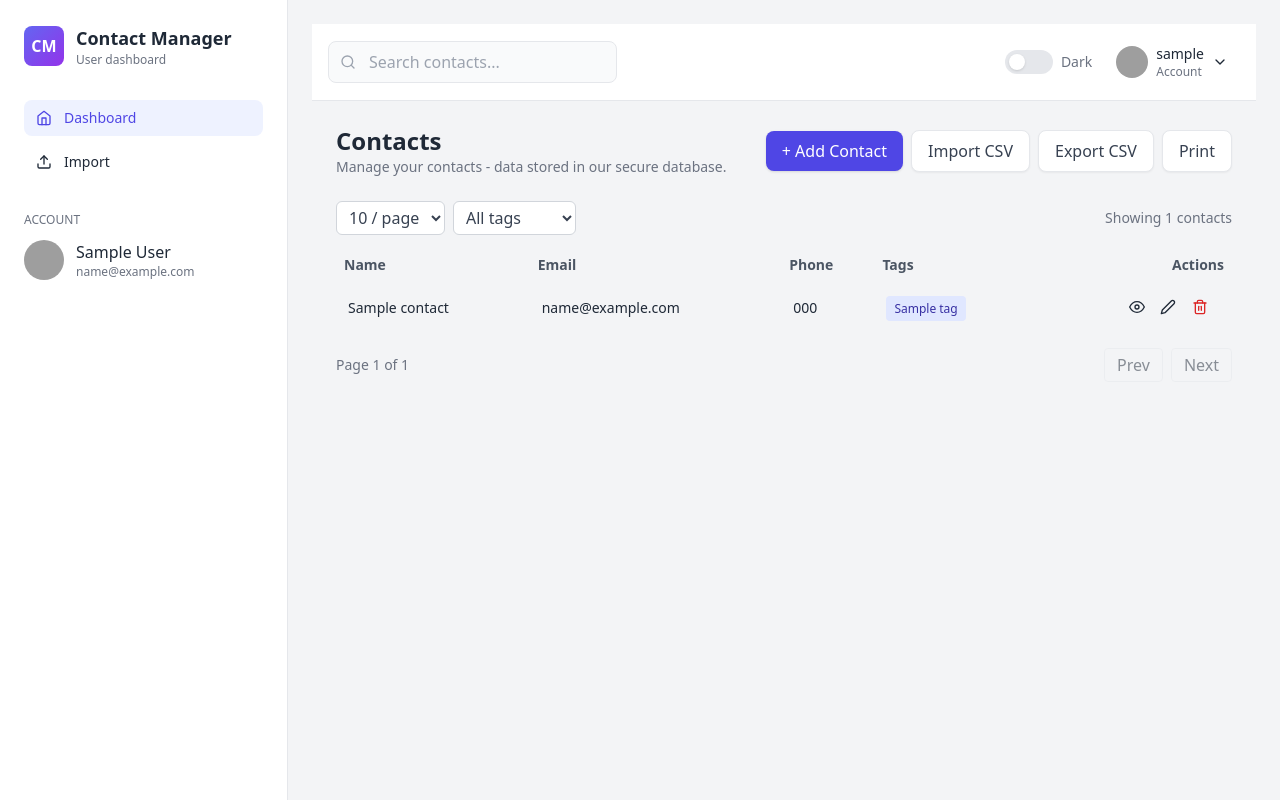
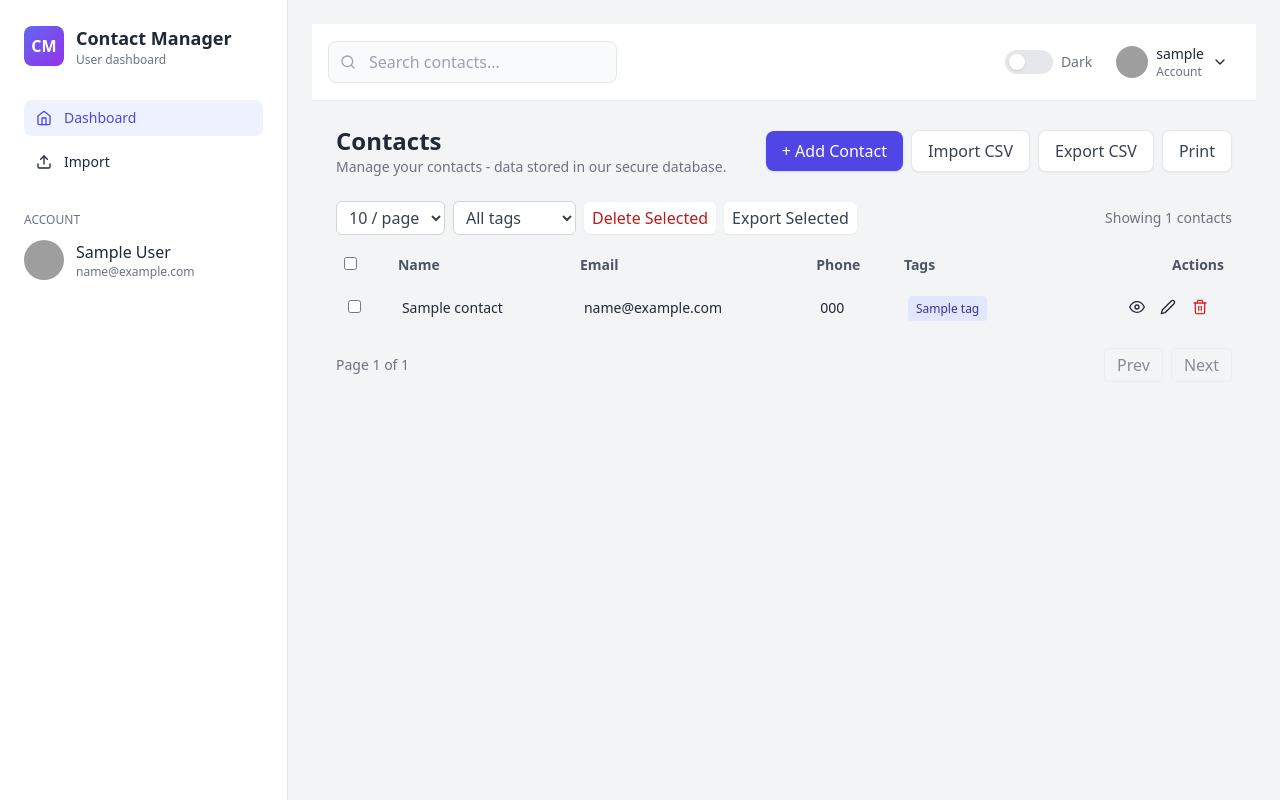
Before and after one commit to PeterOlayemi/contact_manager, a Django app: page / in a window 1280 px wide. Run offline with Django 5.2, Linux system fonts and the light colour scheme; a user stored in the database is signed in; tables that the repository leaves empty hold one stand-in row (values such as "Sample post"); some libraries are stand-ins or nearby versions; grey boxes are pictures that could not be loaded.

Commit message:
Update contact detail and multi-select feature

```diff
--- a/accounts/templates/base.html
+++ b/accounts/templates/base.html
@@ -174,6 +174,7 @@
   <script src="{% static 'js/base.js' %}"></script>
   <script src="{% static 'js/home.js' %}"></script>
   <script src="{% static 'js/event.js' %}"></script>
+  <script src="{% static 'js/multi.js' %}"></script>
   <script src="{% static 'js/profile.js' %}"></script>
   <script src="{% static 'js/csv.js' %}"></script>
   <script src="{% static 'js/modal.js' %}"></script>
--- a/accounts/templates/socialaccount/signup.html
+++ b/accounts/templates/socialaccount/signup.html
@@ -6,7 +6,7 @@
 {% block content %}
 <div class="max-w-lg mx-auto my-10 bg-white dark:bg-gray-800 p-8 rounded-2xl shadow">
   <h2 class="text-2xl font-bold mb-6 text-gray-700 dark:text-gray-200 flex items-center gap-2">
-    🌍 Sign up with Social Account
+    Sign up with Social Account
   </h2>
 
   {% if form.errors %}
--- a/contact_app/templates/contact/home.html
+++ b/contact_app/templates/contact/home.html
@@ -65,6 +65,8 @@
                         <option value="{{ tag.name }}" {% if request.GET.tag == tag.name %}selected{% endif %}>{{ tag.name }}</option>
                     {% endfor %}
                 </select>
+                <a id="multiDeleteBtn" class="rounded-md px-2 py-1 text-red-700 bg-white dark:bg-gray-800 hover:bg-red-50 dark:hover:bg-red-900/30 transition-colors shadow-sm hover:shadow">Delete Selected</a>
+                <a id="multiExportBtn" class="rounded-md px-2 py-1 text-gray-700 bg-white dark:text-gray-200 dark:bg-gray-800 hover:bg-gray-50 dark:hover:bg-gray-700 transition-colors shadow-sm hover:shadow">Export Selected</a>
             </div>
 
             <!-- Showing Count -->
@@ -78,6 +80,7 @@
             <table class="w-full table-fixed-layout min-w-[800px]">
                 <thead>
                     <tr class="text-left text-sm text-gray-600 dark:text-gray-300">
+                    <th class="p-2"><input type="checkbox" id="selectAllContacts"></th>
                     <th class="p-2 cursor-pointer" data-sort="name">Name</th>
                     <th class="p-2 cursor-pointer" data-sort="email">Email</th>
                     <th class="p-2 cursor-pointer" data-sort="phone">Phone</th>
@@ -223,8 +226,10 @@
 <!-- Delete Modal -->
 <div id="deleteModal" class="fixed inset-0 bg-black/40 hidden flex items-center justify-center z-50">
   <div class="bg-white dark:bg-gray-800 rounded-2xl p-6 shadow-xl w-full max-w-sm">
-    <h3 class="text-lg font-semibold mb-4">Delete Contact?</h3>
-    <p class="mb-6 text-sm text-gray-500">Are you sure you want to delete this contact?</p>
+    <h3 id="deleteModalTitle" class="text-lg font-semibold mb-4">Delete Contact?</h3>
+    <p id="deleteModalMessage" class="mb-6 text-sm text-gray-500">
+      Are you sure you want to delete this contact?
+    </p>
     <div class="flex justify-end gap-3">
       <button onclick="closeDeleteModal()" class="px-4 py-2 border rounded">Cancel</button>
       <button id="confirmDeleteBtn" class="px-4 py-2 bg-red-600 text-white rounded">Delete</button>
--- a/contact_app/views.py
+++ b/contact_app/views.py
@@ -42,6 +42,7 @@ class HomeView(LoginRequiredMixin, ListView):
                 "note": c.note,
                 "avatar": c.image.url if c.image else None,
                 "tags": [t.name for t in c.tag.all()],
+                "created_at": c.created_at.strftime("%Y-%m-%d %H:%M"),
             }
             for c in ctx["contacts"]
         ]
@@ -146,6 +147,7 @@ def contact_list_api(request):
             "note": c.note,
             "avatar": c.image.url if c.image else None,
             "tags": [t.name for t in c.tag.all()],
+            "created_at": c.created_at.strftime("%Y-%m-%d %H:%M"),
         })
 
     # search query
@@ -186,6 +188,7 @@ def contact_list_api(request):
             "address": c.address,
             "avatar": c.image.url if c.image else None,
             "tags": [t.name for t in c.tag.all()],
+            "created_at": c.created_at.strftime("%Y-%m-%d %H:%M"),
         })
 
     return JsonResponse({
--- a/contact_manager/settings.py
+++ b/contact_manager/settings.py
@@ -46,7 +46,6 @@ INSTALLED_APPS = [
     "allauth.account",
     "allauth.socialaccount",
     "allauth.socialaccount.providers.google",
-    "allauth.socialaccount.providers.github",
 
     "widget_tweaks",
     "contact_app"
@@ -63,9 +62,6 @@ SOCIALACCOUNT_PROVIDERS = {
         "AUTH_PARAMS": {
             "access_type": "online",
         },
-    },
-    "github": {
-        "SCOPE": ["user", "email"],
     },
 }
 
--- a/static/js/event.js
+++ b/static/js/event.js
@@ -117,6 +117,7 @@ async function render() {
     data.results.forEach(c => {
       tbody.innerHTML += `
         <tr>
+          <td class="p-3"><input type="checkbox" class="contact-checkbox" value="${c.id}"></td>
           <td class="p-3">${c.name}</td>
           <td class="p-3">${c.email || ""}</td>
           <td class="p-3">${c.phone || ""}</td>
--- a/static/js/modal.js
+++ b/static/js/modal.js
@@ -102,31 +102,45 @@ async function handleSaveContact(e) {
 }
 
 let deletingId = null;
+let deletingIds = [];  // ✅ new for multi delete
 function confirmDelete(id) {
   deletingId = id;
+  deletingIds = [];
+  el('#deleteModalTitle').textContent = "Delete Contact?";
+  el('#deleteModalMessage').textContent = "Are you sure you want to delete this contact?";
+  el('#deleteModal').classList.remove('hidden');
+}
+
+function confirmMultiDelete(ids) {
+  deletingId = null;
+  deletingIds = ids;
+  el('#deleteModalTitle').textContent = "Delete Selected Contacts?";
+  el('#deleteModalMessage').textContent = `Are you sure you want to delete ${ids.length} contacts?`;
   el('#deleteModal').classList.remove('hidden');
 }
 
 function closeDeleteModal() {
   deletingId = null;
+  deletingIds = [];
   el('#deleteModal').classList.add('hidden');
 }
 
 el('#confirmDeleteBtn').addEventListener('click', async () => {
-  if (!deletingId) return;
-
-  const res = await fetch(`/contacts/${deletingId}/delete-ajax/`, {
-    method: "DELETE",
-    headers: {"X-CSRFToken": getCookie("csrftoken")}
-  });
-
-  const data = await res.json();
-  if (data.success) {
-    closeDeleteModal();
-    window.location.href = "/";  // ✅ force reload home
-  } else {
-    alert("Delete failed!");
+  if (deletingId) {
+    await fetch(`/contacts/${deletingId}/delete-ajax/`, {
+      method: "DELETE",
+      headers: {"X-CSRFToken": getCookie("csrftoken")}
+    });
+  } else if (deletingIds.length > 0) {
+    for (const id of deletingIds) {
+      await fetch(`/contacts/${id}/delete-ajax/`, {
+        method: "DELETE",
+        headers: {"X-CSRFToken": getCookie("csrftoken")}
+      });
+    }
   }
+  closeDeleteModal();
+  window.location.href = "/";
 });
 
 function escapeHtml(str) {
@@ -156,6 +170,7 @@ async function viewContact(id) {
       <div class="py-2"><strong>Tags:</strong> ${(c.tags || []).map(
         t => `<span class="inline-block text-xs px-2 py-1 rounded-full bg-indigo-100 text-indigo-700 mr-1">${escapeHtml(t)}</span>`
       ).join('')}</div>
+      <div class="py-2"><strong>Date Added:</strong> ${c.created_at || '—'}</div>
     </div>
   `;
   document.querySelector('#detailOverlay').classList.remove('hidden');
--- /dev/null
+++ b/static/js/multi.js
@@ -0,0 +1,53 @@
+// Select all functionality
+document.addEventListener('change', function(e) {
+  if (e.target.id === 'selectAllContacts') {
+    document.querySelectorAll('.contact-checkbox').forEach(cb => {
+      cb.checked = e.target.checked;
+    });
+  }
+});
+
+// Get selected contact IDs
+function getSelectedContactIds() {
+  return Array.from(document.querySelectorAll('.contact-checkbox:checked')).map(cb => cb.value);
+}
+
+// Multi-delete
+document.getElementById('multiDeleteBtn').addEventListener('click', () => {
+  const ids = getSelectedContactIds();
+  if (ids.length === 0) return alert('No contacts selected!');
+  confirmMultiDelete(ids);  // ✅ use modal
+});
+
+// Multi-export
+document.getElementById('multiExportBtn').addEventListener('click', () => {
+  const ids = getSelectedContactIds();
+  if (ids.length === 0) return alert('No contacts selected!');
+  const selectedContacts = contacts.filter(c => ids.includes(String(c.id)));
+  exportContactsToCSV(selectedContacts);
+});
+
+// Helper for CSV export
+function exportContactsToCSV(selectedContacts) {
+  const rows = [
+    ['name','email','phone','tags','address','notes']
+  ];
+  selectedContacts.forEach(c => rows.push([
+    escapeCsv(c.name),
+    escapeCsv(c.email),
+    escapeCsv(c.phone),
+    escapeCsv((c.tags||[]).join(';')),
+    escapeCsv(c.address),
+    escapeCsv(c.notes)
+  ]));
+  const csv = rows.map(r => r.join(',')).join('\n');
+  const blob = new Blob([csv], {type: 'text/csv'});
+  const url = URL.createObjectURL(blob);
+  const a = document.createElement('a');
+  a.href = url;
+  a.download = 'contacts_selected_export.csv';
+  document.body.appendChild(a);
+  a.click();
+  a.remove();
+  URL.revokeObjectURL(url);
+}
```
Also changed, not shown: accounts/templates/account/login.html (+3 -4 lines).
